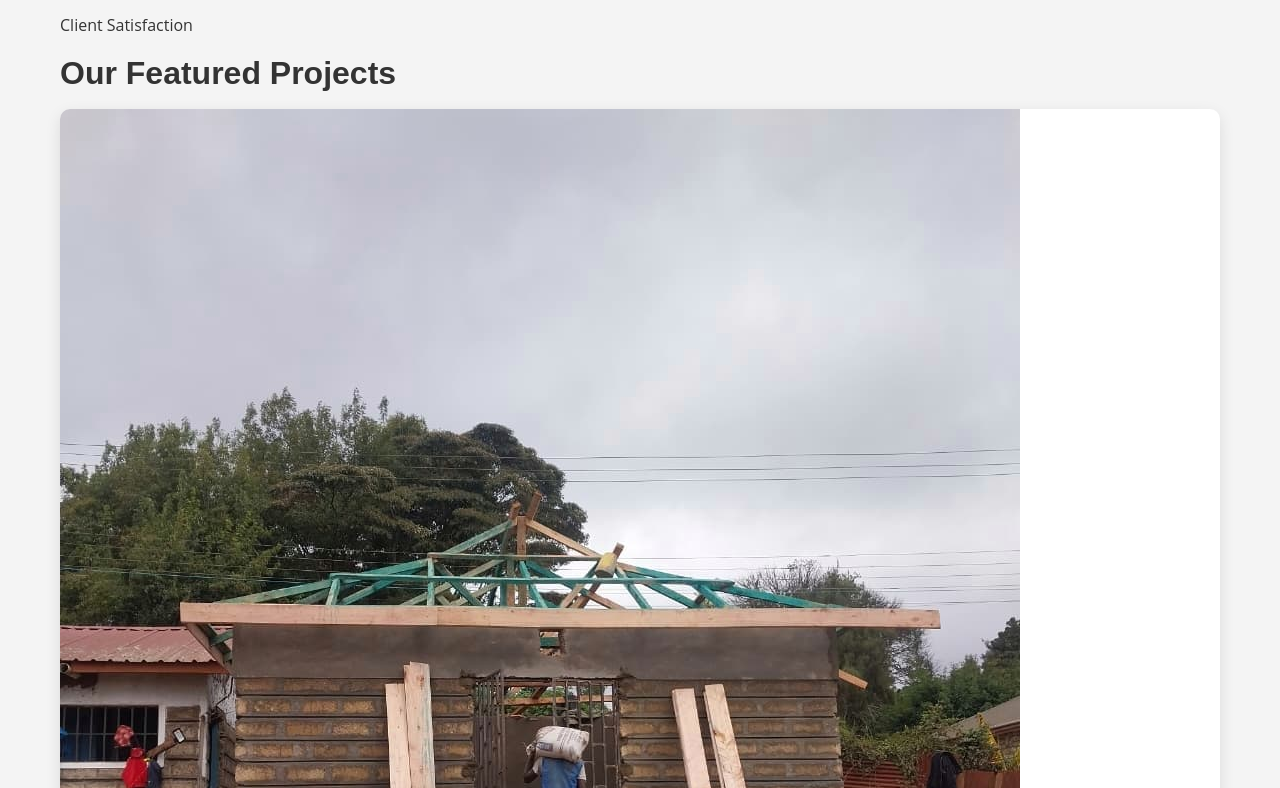
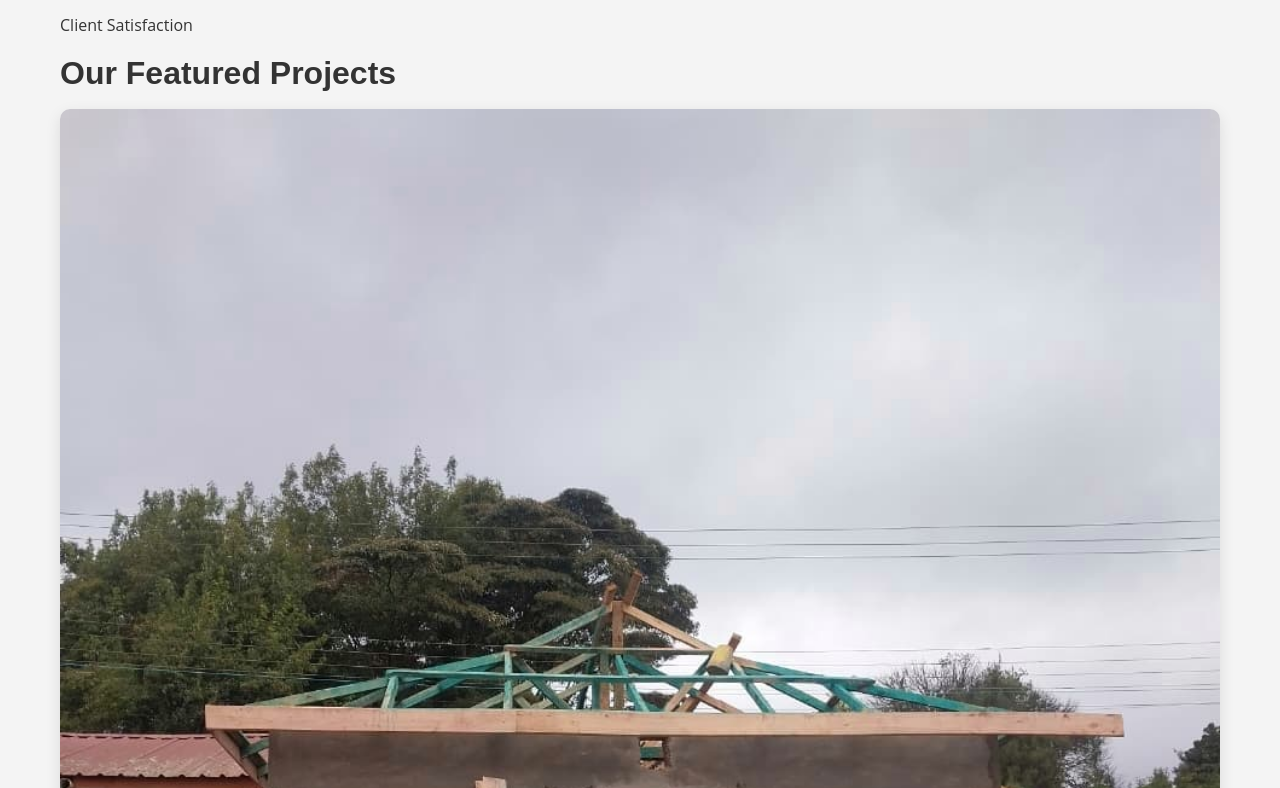
Before and after one commit to 42deadshot/42deadshot.github.io, a plain HTML site: page index.html in a window 1280 px wide. Shown: the part 1232-2020 px from the top of the page. Drawn offline with Linux system fonts and the light colour scheme.

Commit message:
resizing commit

```diff
--- a/styles.css
+++ b/styles.css
@@ -3,6 +3,15 @@
     margin: 0;
     padding: 0;
     box-sizing: border-box;
+}
+
+/* Make ALL images responsive */
+img {
+    max-width: 100%;
+    width: 100%;
+    height: auto;
+    display: block;
+    object-fit: cover;
 }
 
 html {
```
